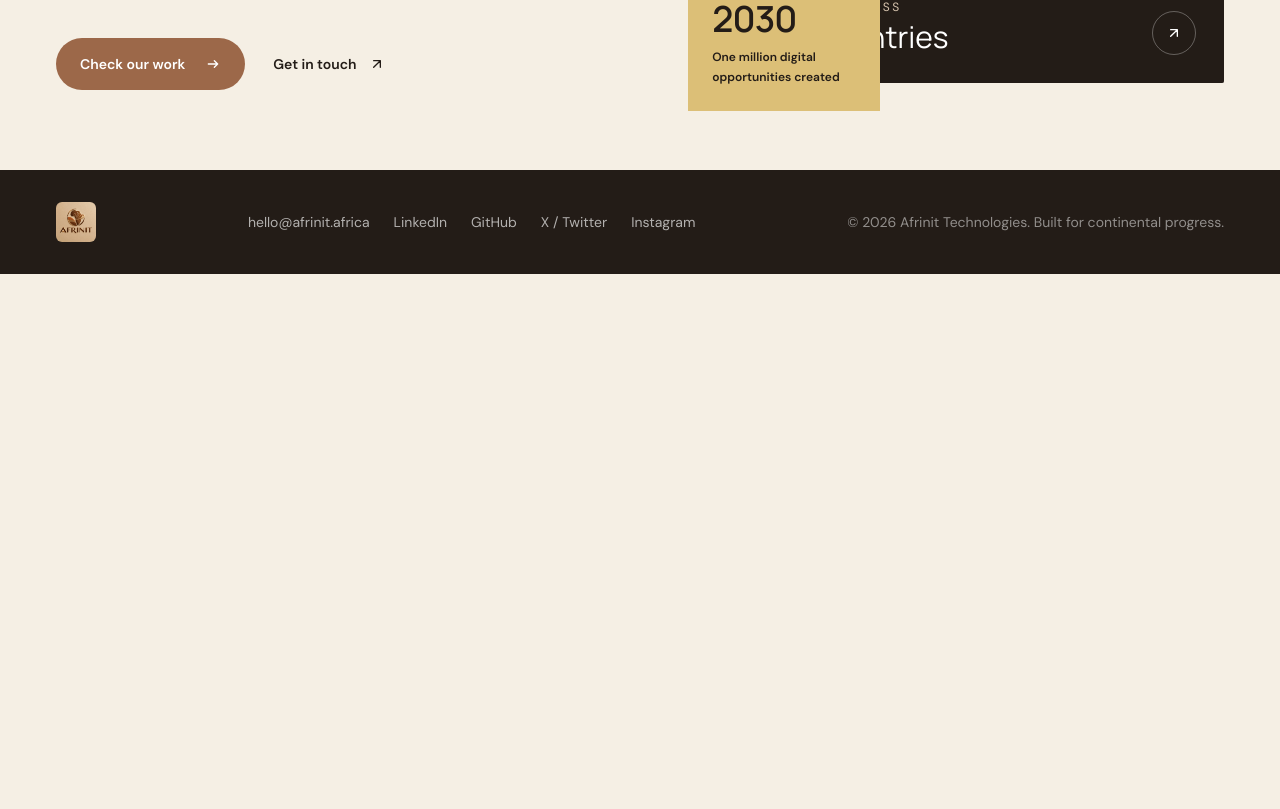
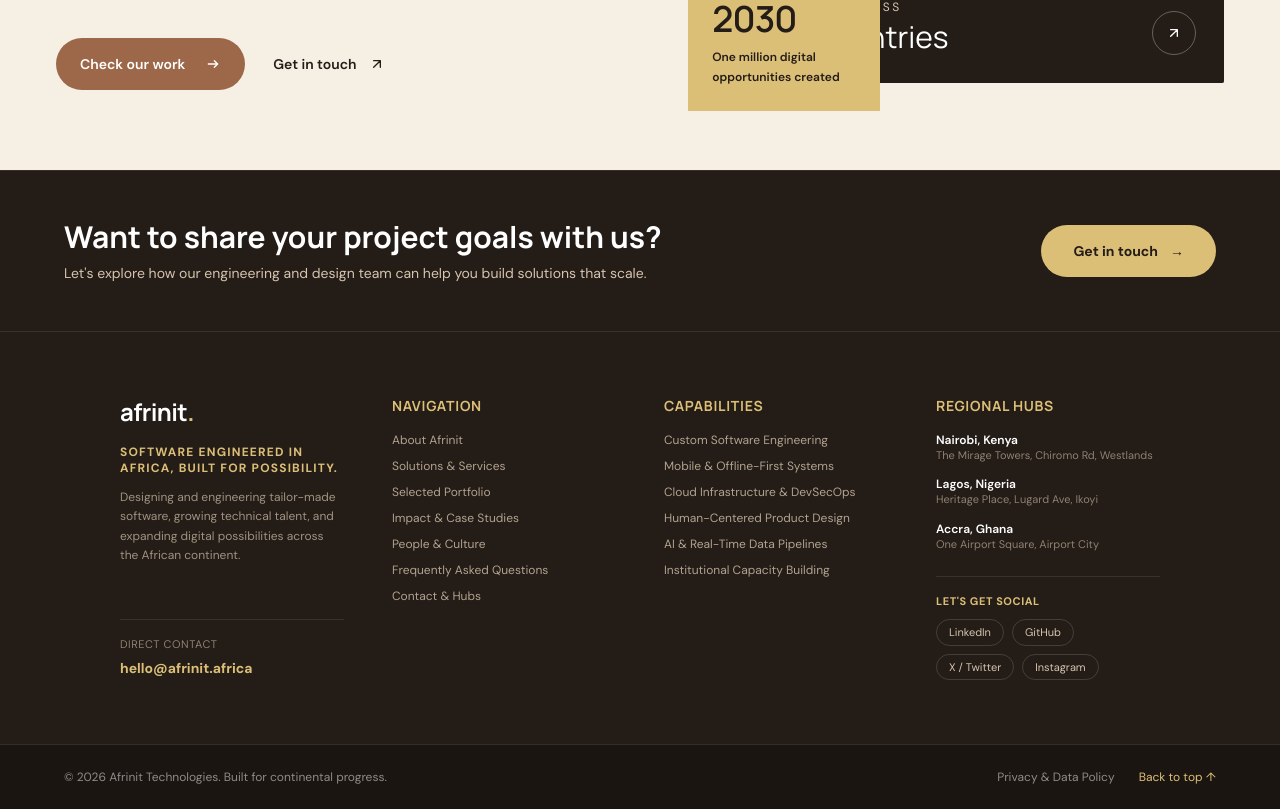
Before and after one commit to AFRINIT-TECH/Afrinit-Portfolio, a React (Vite) app in the folder afrinit-web/: page / in a window 1280 px wide. Shown: the part 673-1482 px from the top of the page. Before the commit the page ends 947 px from the top, so only its background shows below. Built offline with nearby package versions, Linux system fonts and the light colour scheme; grey boxes are pictures that could not be loaded.

Commit message:
feat(layout): enhance footer with pre-footer banner and regional hubs

```diff
--- a/afrinit-web/src/components/layout/Footer.jsx
+++ b/afrinit-web/src/components/layout/Footer.jsx
@@ -1,39 +1,166 @@
 import { siteConfig } from "@/content/site";
-import { Logo } from "./Logo";
 
 export const Footer = ({ onNavigate }) => {
   return (
-    <footer className="w-full bg-[#231c17] text-white">
-      <div className="flex w-full flex-col gap-7 px-5 py-8 text-sm sm:flex-row sm:items-center sm:justify-between sm:px-8 lg:px-14">
-        {/* Logo */}
+    <footer className="w-full bg-[#231c17] text-white border-t border-[#3d2d22]">
+      {/* Top Pre-Footer Callout in Footer */}
+      <div className="border-b border-white/10 px-5 py-12 sm:px-8 lg:px-14">
+        <div className="mx-auto max-w-6xl flex flex-col md:flex-row md:items-center md:justify-between gap-6">
+          <div>
+            <h3 className="font-display text-2xl sm:text-3xl font-bold text-white">
+              Want to share your project goals with us?
+            </h3>
+            <p className="mt-2 text-sm text-[#d7c4ae]">
+              Let's explore how our engineering and design team can help you build solutions that scale.
+            </p>
+          </div>
           <button
-          className="flex items-center text-white"
+            onClick={() => onNavigate && onNavigate("contact")}
+            className="group inline-flex items-center gap-3 rounded-full bg-[#dcbf77] px-8 py-4 text-sm font-bold text-[#231c17] transition hover:bg-white cursor-pointer self-start md:self-auto"
+          >
+            Get in touch
+            <span className="transition group-hover:translate-x-1">→</span>
+          </button>
+        </div>
+      </div>
+
+      {/* Main Footer Content */}
+      <div className="mx-auto max-w-6xl px-5 py-16 sm:px-8 lg:px-14">
+        <div className="grid gap-12 sm:grid-cols-2 lg:grid-cols-4">
+          {/* Brand Column */}
+          <div className="flex flex-col justify-between">
+            <div>
+              <button
+                className="flex items-center text-white cursor-pointer group"
                 onClick={() => onNavigate && onNavigate("home")}
+                aria-label="Afrinit Home"
               >
-          <Logo variant="white" />
+                <span className="font-display text-2xl font-extrabold tracking-tight text-white group-hover:text-[#dcbf77] transition-colors">
+                  afrinit<span className="text-[#dcbf77]">.</span>
+                </span>
               </button>
+              <p className="mt-4 text-xs font-bold uppercase tracking-widest text-[#dcbf77]">
+                {siteConfig.footer.tagline}
+              </p>
+              <p className="mt-3 text-xs leading-relaxed text-[#d7c4ae]/70">
+                Designing and engineering tailor-made software, growing technical talent, and expanding digital possibilities across the African continent.
+              </p>
+            </div>
 
-        {/* Links */}
-        <div className="flex flex-wrap gap-x-6 gap-y-2 text-white/65">
+            <div className="mt-6 pt-4 border-t border-white/10">
+              <p className="text-[11px] uppercase tracking-wider text-[#d7c4ae]/60 mb-1">
+                Direct Contact
+              </p>
               <a
                 href={`mailto:${siteConfig.footer.email}`}
-            className="hover:text-white"
+                className="text-sm font-bold text-[#dcbf77] hover:underline"
               >
                 {siteConfig.footer.email}
               </a>
+            </div>
+          </div>
+
+          {/* Navigation Links Column */}
+          <div>
+            <h4 className="font-display text-sm font-bold uppercase tracking-wider text-[#dcbf77]">
+              Navigation
+            </h4>
+            <ul className="mt-4 space-y-2.5 text-xs text-[#d7c4ae]/80">
+              {siteConfig.footer.quickLinks.map((link) => (
+                <li key={link.page}>
+                  <button
+                    onClick={() => onNavigate && onNavigate(link.page)}
+                    className="hover:text-white transition-colors cursor-pointer text-left"
+                  >
+                    {link.label}
+                  </button>
+                </li>
+              ))}
+            </ul>
+          </div>
+
+          {/* Solutions & Practice Areas */}
+          <div>
+            <h4 className="font-display text-sm font-bold uppercase tracking-wider text-[#dcbf77]">
+              Capabilities
+            </h4>
+            <ul className="mt-4 space-y-2.5 text-xs text-[#d7c4ae]/80">
+              {siteConfig.footer.servicesList.map((service, idx) => (
+                <li key={idx}>
+                  <button
+                    onClick={() => onNavigate && onNavigate("solutions")}
+                    className="hover:text-white transition-colors cursor-pointer text-left"
+                  >
+                    {service}
+                  </button>
+                </li>
+              ))}
+            </ul>
+          </div>
+
+          {/* Regional Hubs & Social */}
+          <div>
+            <h4 className="font-display text-sm font-bold uppercase tracking-wider text-[#dcbf77]">
+              Regional Hubs
+            </h4>
+            <div className="mt-4 space-y-3.5 text-xs text-[#d7c4ae]/80">
+              <div>
+                <p className="font-semibold text-white">Nairobi, Kenya</p>
+                <p className="text-[11px] text-[#d7c4ae]/60">The Mirage Towers, Chiromo Rd, Westlands</p>
+              </div>
+              <div>
+                <p className="font-semibold text-white">Lagos, Nigeria</p>
+                <p className="text-[11px] text-[#d7c4ae]/60">Heritage Place, Lugard Ave, Ikoyi</p>
+              </div>
+              <div>
+                <p className="font-semibold text-white">Accra, Ghana</p>
+                <p className="text-[11px] text-[#d7c4ae]/60">One Airport Square, Airport City</p>
+              </div>
+            </div>
+
+            <div className="mt-6 pt-4 border-t border-white/10">
+              <h5 className="text-[11px] font-bold uppercase tracking-wider text-[#dcbf77] mb-2.5">
+                Let's get social
+              </h5>
+              <div className="flex flex-wrap gap-2">
                 {siteConfig.footer.socialLinks.map((link) => (
                   <a
                     key={link.label}
                     href={link.href}
-              className="hover:text-white"
+                    target="_blank"
+                    rel="noopener noreferrer"
+                    className="rounded-full border border-white/15 px-3 py-1 text-[11px] text-[#d7c4ae] transition hover:bg-white hover:text-[#231c17]"
                   >
                     {link.label}
                   </a>
                 ))}
               </div>
+            </div>
+          </div>
+        </div>
+      </div>
 
-        {/* Copyright */}
-        <p className="text-white/50">{siteConfig.footer.copyright}</p>
+      {/* Bottom Bar */}
+      <div className="border-t border-white/10 bg-[#1b1511] px-5 py-6 sm:px-8 lg:px-14">
+        <div className="mx-auto flex max-w-6xl flex-col items-center justify-between gap-4 text-xs text-white/50 sm:flex-row">
+          <p>{siteConfig.footer.copyright}</p>
+          <div className="flex items-center gap-6">
+            <button
+              onClick={() => onNavigate && onNavigate("about")}
+              className="hover:text-white transition cursor-pointer"
+            >
+              Privacy & Data Policy
+            </button>
+            <button
+              onClick={() => {
+                window.scrollTo({ top: 0, behavior: "smooth" });
+              }}
+              className="flex items-center gap-1.5 text-[#dcbf77] hover:underline cursor-pointer"
+            >
+              Back to top ↑
+            </button>
+          </div>
+        </div>
       </div>
     </footer>
   );
```
Lines whose indentation alone changed are shown as unchanged.
